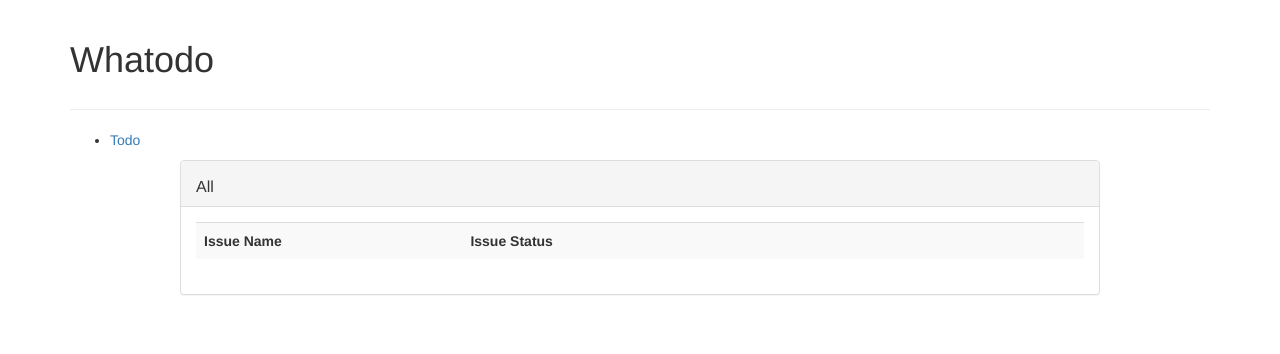
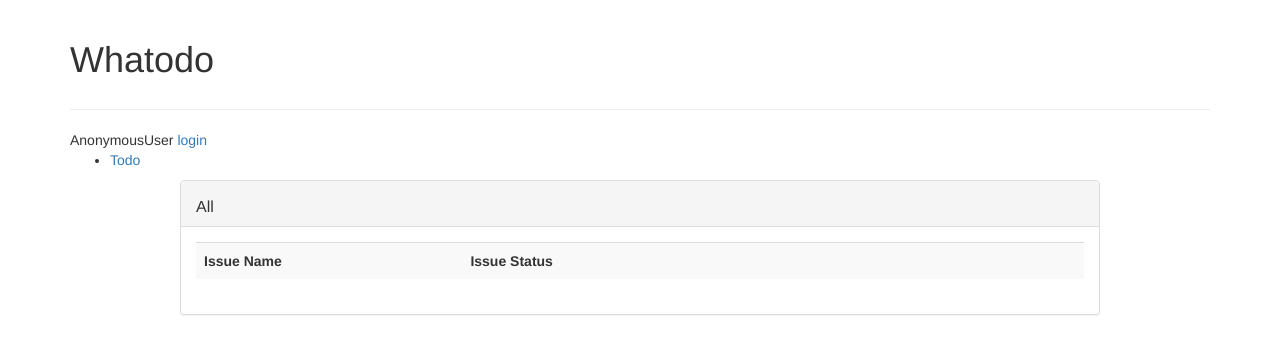
Before and after one commit to jdk514/whatodo, a Django app: page / in a window 1280 px wide. Shown: the top 354 px of the page. Run offline with Django 3.2, Linux system fonts and the light colour scheme; lists and menus that the app fills with data are empty; parts of the project's set-up code (start-up, migrations or seed data) failed here and were passed over; some libraries are stand-ins or nearby versions.

Commit message:
missing files?

```diff
--- a/whatodo/config/settings.py
+++ b/whatodo/config/settings.py
@@ -40,7 +40,8 @@ INSTALLED_APPS = (
     'django.contrib.staticfiles',
     'polls',
     'rest_framework',
-    'todo'
+    'todo',
+    'user'
 )
 
 MIDDLEWARE_CLASSES = (
@@ -55,6 +56,9 @@ MIDDLEWARE_CLASSES = (
 ROOT_URLCONF = 'config.urls'
 
 WSGI_APPLICATION = 'config.wsgi.application'
+
+LOGIN_URL = 'django.contrib.auth.views.login'
+LOGIN_REDIRECT_URL = '/todo'
 
 
 # Database
--- a/whatodo/config/urls.py
+++ b/whatodo/config/urls.py
@@ -5,10 +5,11 @@ from django.views.generic import TemplateView
 admin.autodiscover()
 
 urlpatterns = patterns('',
+    url(r'^login/$', 'django.contrib.auth.views.login'),
+    url(r'^logout/$', 'django.contrib.auth.views.logout'),
     url(r'^polls/', include('polls.urls')),
     url(r'^todo/', include('todo.urls')),
     url(r'^admin/', include(admin.site.urls)),
-    #url(r'^login/', TemplateView.as_view(template_name="registration/login.html"),#include('django.contrib.auth.urls'),
     url(r'^$', TemplateView.as_view(template_name="index.html")),
 )
 
--- a/whatodo/templates/base.html
+++ b/whatodo/templates/base.html
@@ -11,6 +11,14 @@
             <h1>{% block header %}Whatodo{% endblock %}</h1>
             <p class="lead"><!-- PLACE TO PUT DEMOS --></p>
         </div>
+        <div>
+          {{ user }}
+          {% if user.is_anonymous %}
+          <a href="{% url 'django.contrib.auth.views.login' %}">login</a>
+          {% else %}
+          <a href="{% url 'django.contrib.auth.views.logout' %}">logout</a>
+          {% endif %}
+      </div>
       {% block content %}
       {% endblock %}
   </div>
```
Lines whose indentation alone changed are shown as unchanged.
